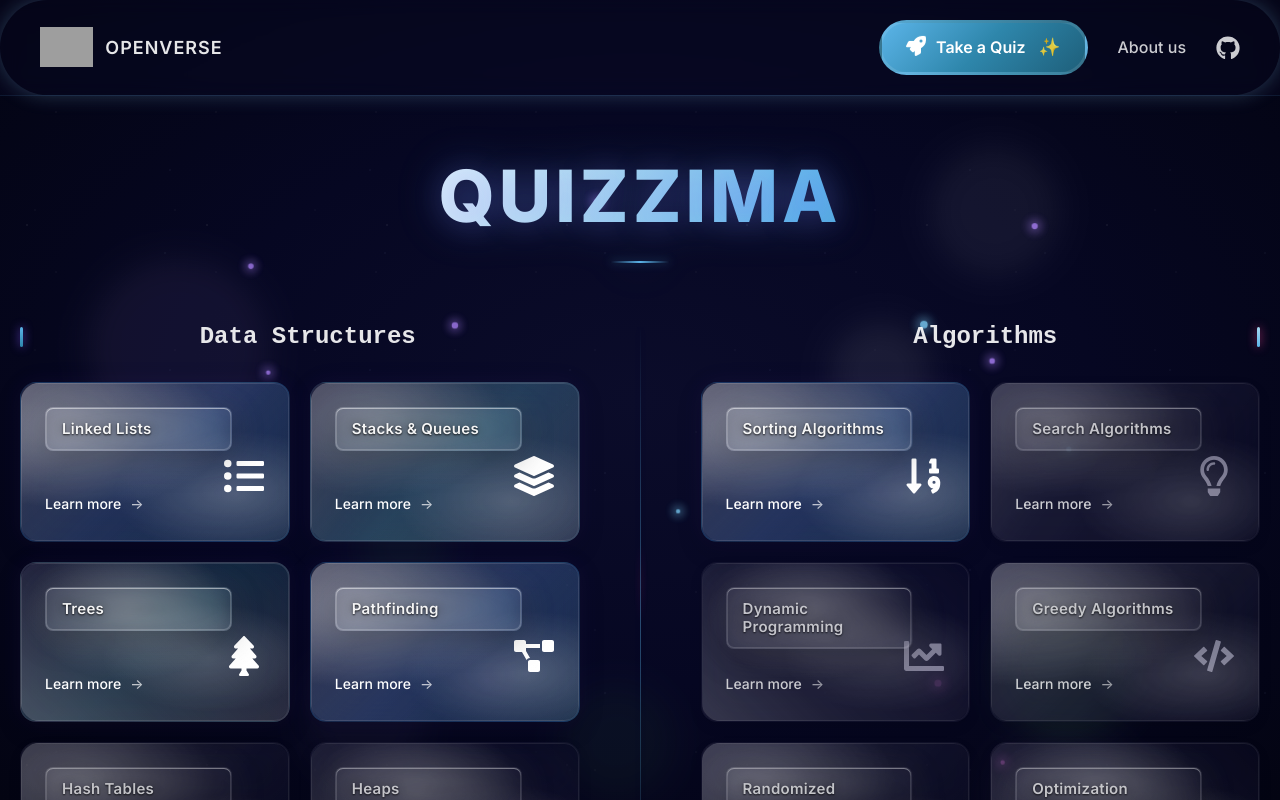
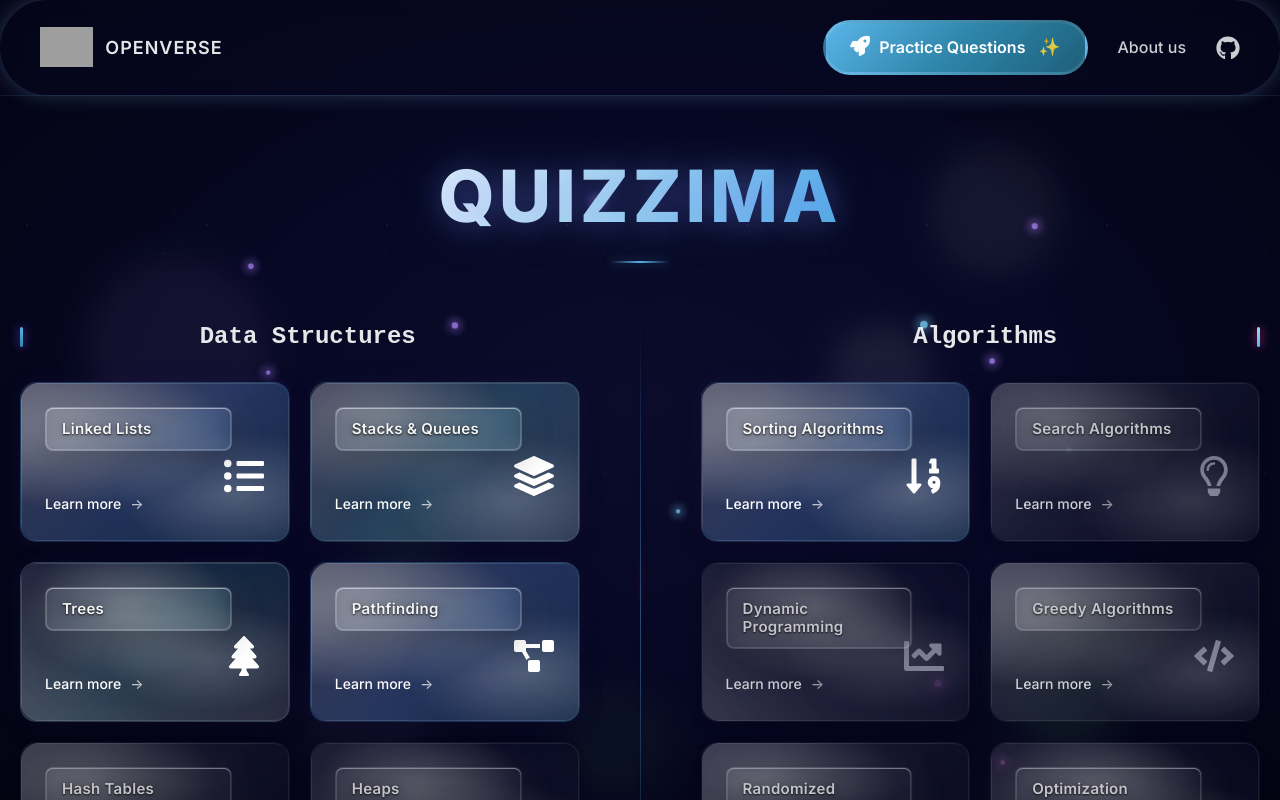
Before and after one commit to sa7vic/DSA-Website, a React (Vite) app: page /quiz in a window 1280 px wide. Built offline with nearby package versions, Linux system fonts and the light colour scheme; grey boxes are pictures that could not be loaded; a web font is replaced by a local one.

Commit message:
Update landingpage.jsx

```diff
--- a/src/features/quiz/components/landingpage.jsx
+++ b/src/features/quiz/components/landingpage.jsx
@@ -153,7 +153,7 @@ const HomePage = () => {
                       <span className="quiz-btn-icon">
                         <FaRocket size={20} />
                       </span>
-                      <span className="quiz-btn-text">Take a Quiz</span>
+                      <span className="quiz-btn-text">Practice Questions</span>
                       <span className="quiz-btn-emoji" role="img" aria-label="sparkles">✨</span>
                     </Link>
                     <span className="quiz-btn-glow"></span>
```
